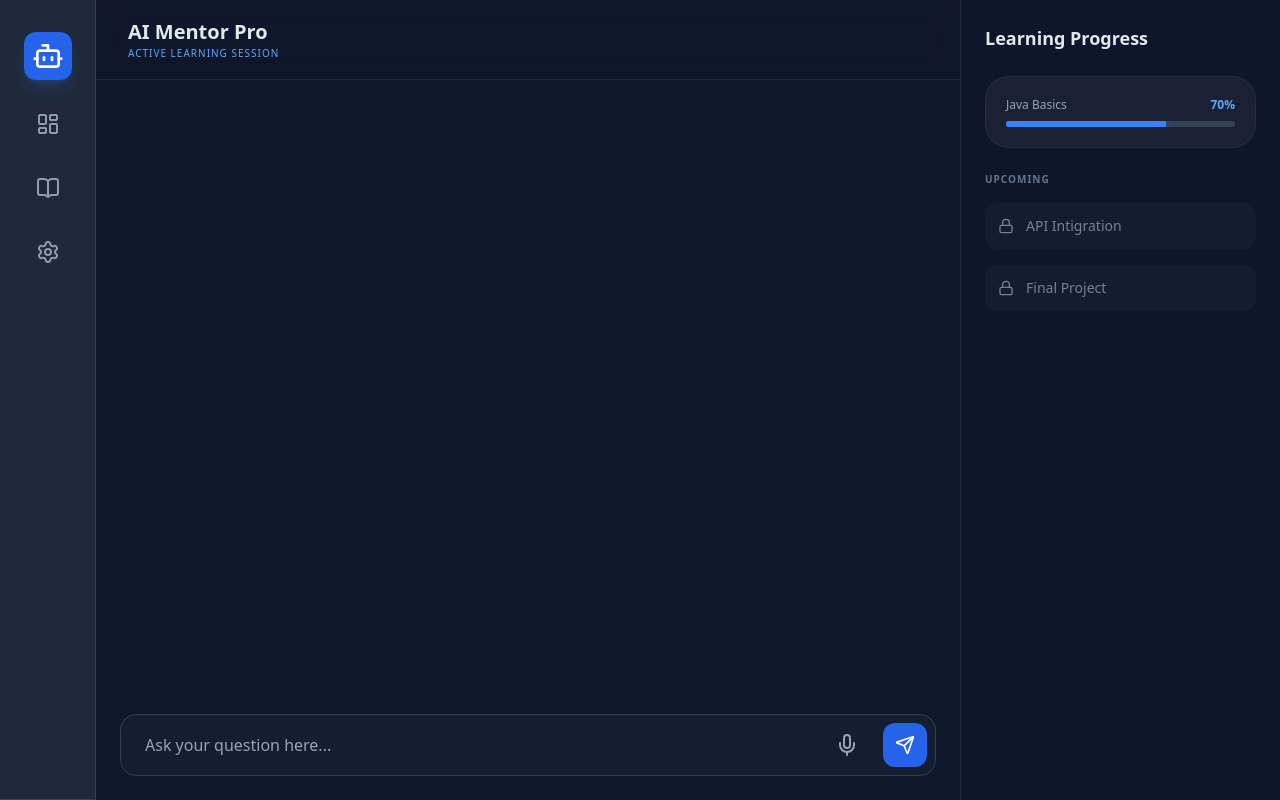
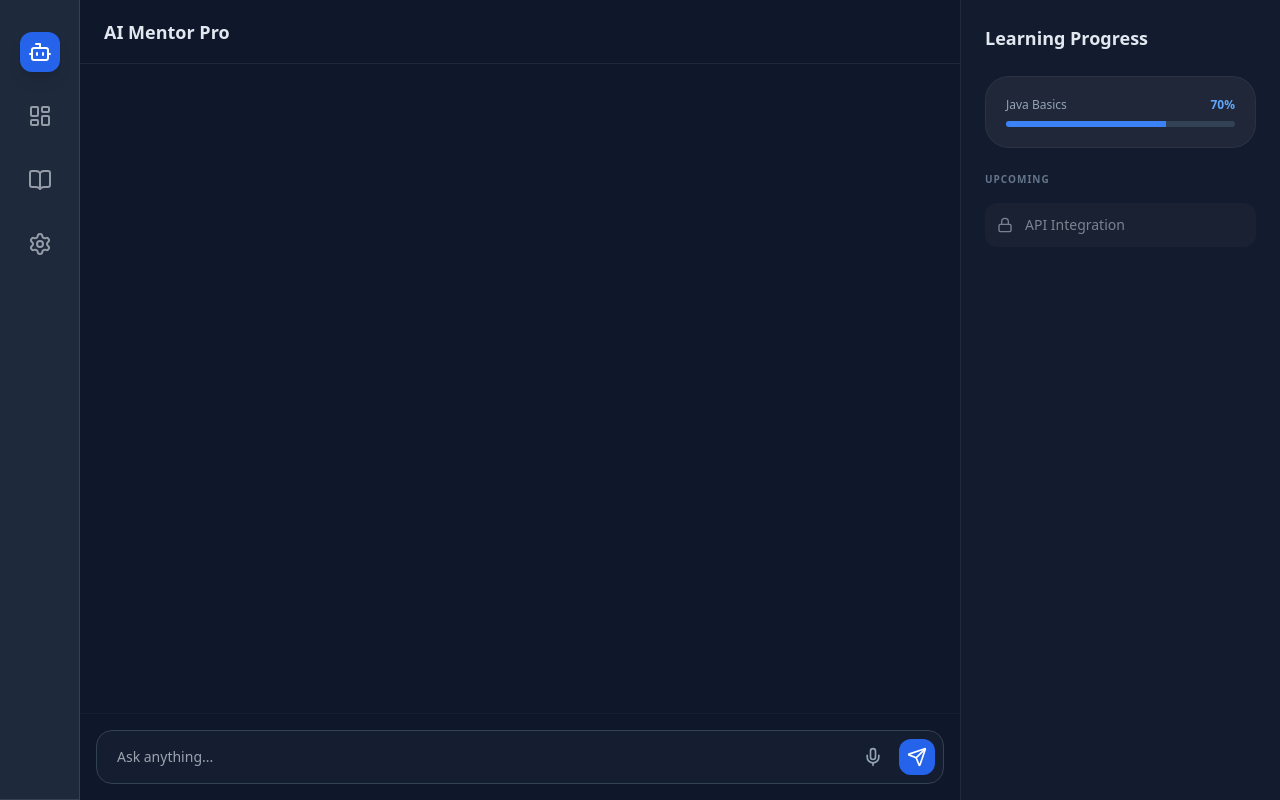
Before and after one commit to anuguptaa831/AI-Mentor-Final, a website: page index.html in a window 1280 px wide. Drawn offline with nearby package versions, Linux system fonts and the light colour scheme.

Commit message:
UI: Fixed dual-device responsive layout

```diff
--- a/index.html
+++ b/index.html
@@ -1,6 +1,5 @@
 <!DOCTYPE html>
 <html lang="en">
-
 <head>
     <meta charset="UTF-8">
     <meta name="viewport" content="width=device-width, initial-scale=1.0">
@@ -10,47 +9,43 @@
     <script src="https://cdn.jsdelivr.net/npm/marked/marked.min.js"></script>
     <link rel="stylesheet" href="style.css">
 </head>
+<body class="bg-[#0f172a] text-slate-200 h-screen overflow-hidden font-sans">
 
-<body class="bg-[#0f172a] text-slate-200 h-screen font-sans overflow-hidden">
+    <div class="flex flex-col md:flex-row h-full w-full">
 
-    <div class="flex flex-col md:flex-row h-full w-full overflow-hidden">
-
-        <aside class="w-full md:w-20 lg:w-24 bg-[#1e293b] flex flex-row md:flex-col items-center py-3 md:py-8 border-b md:border-r border-slate-700 justify-around md:justify-start md:space-y-8 z-20">
-            <div class="p-2 bg-blue-600 rounded-xl shadow-lg shadow-blue-500/20">
-                <i data-lucide="bot" class="w-6 h-6 md:w-8 md:h-8 text-white"></i>
+        <aside class="w-full md:w-20 bg-[#1e293b] flex flex-row md:flex-col items-center py-3 md:py-8 border-b md:border-r border-slate-700 justify-around md:justify-start md:space-y-8 z-30 shrink-0">
+            <div class="p-2 bg-blue-600 rounded-xl shadow-lg">
+                <i data-lucide="bot" class="w-6 h-6 text-white"></i>
             </div>
-            <nav class="flex flex-row md:flex-col gap-8 md:gap-10 opacity-60">
-                <i data-lucide="layout-dashboard" class="w-6 h-6 cursor-pointer hover:text-blue-400 transition-all"></i>
-                <i data-lucide="book-open" class="w-6 h-6 cursor-pointer hover:text-blue-400 transition-all"></i>
-                <i data-lucide="settings" class="w-6 h-6 cursor-pointer hover:text-blue-400 transition-all"></i>
+            <nav class="flex flex-row md:flex-col gap-6 md:gap-10 opacity-60">
+                <i data-lucide="layout-dashboard" class="w-6 h-6 cursor-pointer hover:text-blue-400"></i>
+                <i data-lucide="book-open" class="w-6 h-6 cursor-pointer hover:text-blue-400"></i>
+                <i data-lucide="settings" class="w-6 h-6 cursor-pointer hover:text-blue-400"></i>
             </nav>
         </aside>
 
-        <main class="flex-1 flex flex-col bg-[#0f172a] relative overflow-hidden min-w-0">
-            <header class="h-16 md:h-20 border-b border-slate-800 flex items-center justify-between px-4 md:px-8 backdrop-blur-md">
-                <div>
-                    <h1 class="text-lg md:text-xl font-bold">AI Mentor Pro</h1>
-                    <p class="text-[10px] text-blue-400 uppercase tracking-widest">Active Learning Session</p>
-                </div>
+        <main class="flex-1 flex flex-col bg-[#0f172a] overflow-hidden min-w-0">
+            <header class="h-16 border-b border-slate-800 flex items-center px-6 shrink-0">
+                <h1 class="text-lg font-bold">AI Mentor Pro</h1>
             </header>
 
             <div id="chat-box" class="flex-1 overflow-y-auto p-4 md:p-6 space-y-6">
                 </div>
 
-            <footer class="p-4 md:p-6 shrink-0 bg-[#0f172a]">
-                <div class="max-w-4xl mx-auto flex gap-2 md:gap-4 items-center bg-slate-800/40 border border-slate-700 p-2 rounded-2xl">
-                    <input type="text" id="user-input" placeholder="Ask your question here..." class="flex-1 bg-transparent border-none outline-none text-slate-200 px-2 md:px-4 py-2 text-sm md:text-base">
-                    <button id="mic-btn" class="p-2 text-slate-400 hover:text-blue-400 transition-all">
-                        <i data-lucide="mic" class="w-5 h-5 md:w-6 md:h-6"></i>
+            <footer class="p-4 bg-[#0f172a] border-t border-slate-800/50">
+                <div class="max-w-4xl mx-auto flex gap-2 items-center bg-slate-800/40 border border-slate-700 p-2 rounded-2xl">
+                    <input type="text" id="user-input" placeholder="Ask anything..." class="flex-1 bg-transparent border-none outline-none px-3 py-2 text-sm">
+                    <button id="mic-btn" class="p-2 text-slate-400 hover:text-blue-400">
+                        <i data-lucide="mic" class="w-5 h-5"></i>
                     </button>
-                    <button id="send-btn" class="bg-blue-600 hover:bg-blue-500 p-2 md:p-3 rounded-xl transition-all active:scale-95">
+                    <button id="send-btn" class="bg-blue-600 p-2 rounded-xl">
                         <i data-lucide="send" class="w-5 h-5 text-white"></i>
                     </button>
                 </div>
             </footer>
         </main>
 
-        <aside class="w-full md:w-72 lg:w-80 border-t md:border-t-0 md:border-l border-slate-800 bg-[#0f172a]/50 p-6 flex flex-col shrink-0 overflow-y-auto max-h-[40vh] md:max-h-full">
+        <aside class="w-full md:w-72 lg:w-80 bg-[#1e293b]/30 border-t md:border-t-0 md:border-l border-slate-800 p-6 overflow-y-auto">
             <h3 class="text-lg font-semibold mb-6">Learning Progress</h3>
 
             <div class="bg-white/5 p-5 rounded-3xl border border-white/5 mb-6">
@@ -59,27 +54,20 @@
                     <span class="text-blue-400 font-bold">70%</span>
                 </div>
                 <div class="w-full bg-slate-700 h-1.5 rounded-full overflow-hidden">
-                    <div class="bg-blue-500 h-full w-[70%] shadow-[0_0_10px_rgba(59,130,246,0.5)]"></div>
+                    <div class="bg-blue-500 h-full w-[70%]"></div>
                 </div>
             </div>
 
             <div class="space-y-4">
-                <h4 class="text-[10px] uppercase text-slate-500 tracking-widest font-bold">Upcoming</h4>
-                <div class="flex items-center gap-3 p-3 rounded-xl bg-white/5 text-sm opacity-50 border border-transparent">
-                    <i data-lucide="lock" class="w-4 h-4"></i> API Intigration
-                </div>
-                <div class="flex items-center gap-3 p-3 rounded-xl bg-white/5 text-sm opacity-50 border border-transparent">
-                    <i data-lucide="lock" class="w-4 h-4"></i> Final Project
+                <h4 class="text-[10px] uppercase text-slate-500 font-bold tracking-widest">Upcoming</h4>
+                <div class="flex items-center gap-3 p-3 rounded-xl bg-white/5 text-sm opacity-50">
+                    <i data-lucide="lock" class="w-4 h-4"></i> API Integration
                 </div>
             </div>
         </aside>
     </div>
 
-    <script>
-        // Icons initialization
-        lucide.createIcons();
-    </script>
+    <script>lucide.createIcons();</script>
     <script src="script.js"></script>
 </body>
-
 </html>
```
